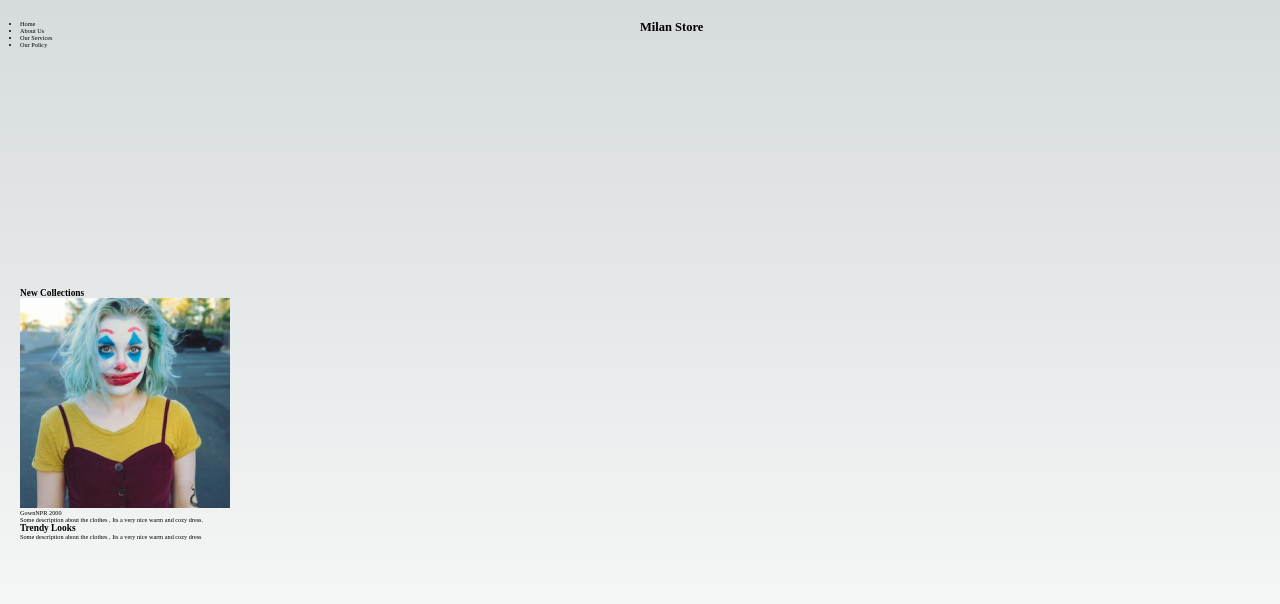
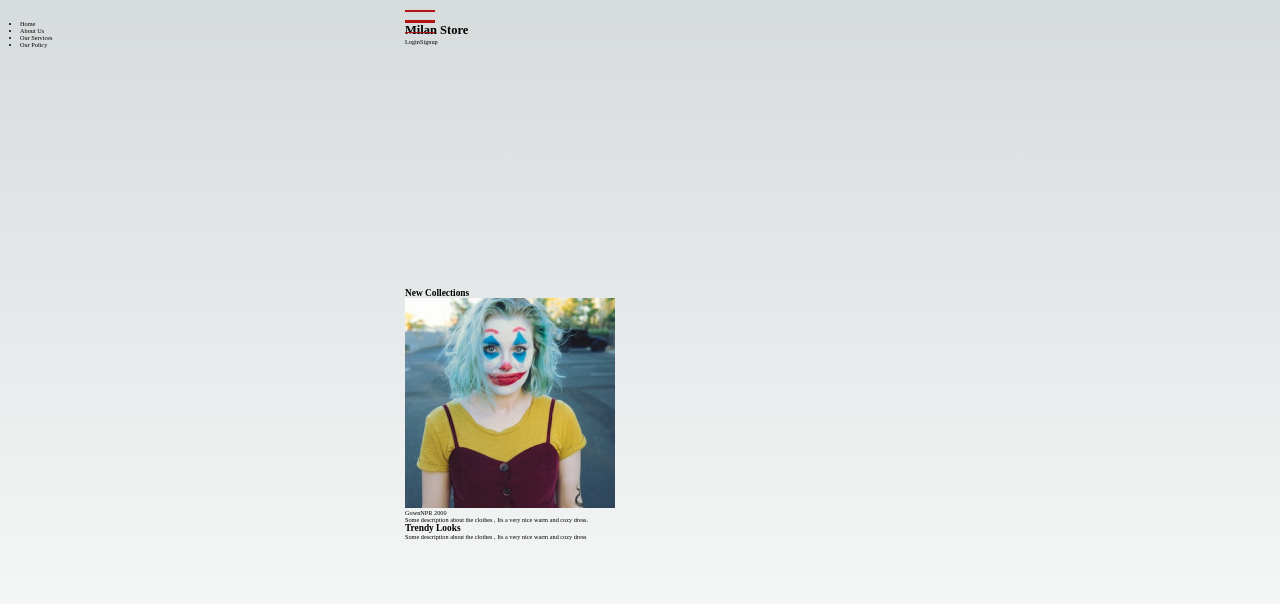
Before and after one commit to basmil159/Store-practice, a Next.js app: page / in a window 1280 px wide. Shown: the top 604 px of the page. Built offline with nearby package versions, Linux system fonts and the light colour scheme.

Commit message:
Styled the layout of main container

```diff
--- a/pages/index.tsx
+++ b/pages/index.tsx
@@ -14,7 +14,7 @@ export default function Home() {
         <link rel='icon' href='/favicon.ico' />
       </Head>
       <main className={styles.main}>
-        <nav>
+        <nav className={styles.nav}>
           <ul>
             <li>Home</li>
             <li>About Us</li>
@@ -22,13 +22,17 @@ export default function Home() {
             <li>Our Policy</li>
           </ul>
         </nav>
-        <header>
-          <div className='hamIcon'>
-            <span></span>
+        <header className={styles.header}>
+          <div>
+            <div className={styles.hamIcon}></div>
+            <h1>Milan Store</h1>
           </div>
-          <h1>Milan Store</h1>
+          <div>
+            <span>Login</span>
+            <span>Signup</span>
+          </div>
         </header>
-        <div className='main-container'>
+        <div className={styles.mainContainer}>
           <div className='newCollections'>
             <h2>New Collections</h2>
             <div className='products'>
--- a/styles/Home.module.css
+++ b/styles/Home.module.css
@@ -1,9 +1,42 @@
 .main {
   display: grid;
-  grid-template-columns: repeat(2, minmax(250px, 1fr));
+  grid-template-columns: 38.5rem 1fr;
   gap: 0px;
   padding: 2rem;
   min-height: 100vh;
+}
+
+.nav {
+  grid-row: -1/1;
+  grid-column: 1/2;
+}
+.header,
+.mainContainer {
+  grid-column: 2/3;
+}
+
+/* styling hamburger menu */
+.hamIcon,
+.hamIcon::before,
+.hamIcon::after {
+  width: 3rem;
+  height: 0.33rem;
+  position: relative;
+  display: flex;
+  flex-direction: column;
+  background: #b31313;
+}
+
+.hamIcon::after,
+.hamIcon::before {
+  content: '';
+}
+
+.hamIcon::before {
+  translate: 0 -10px;
+}
+.hamIcon::after {
+  translate: 0 10px;
 }
 
 .description {
```
